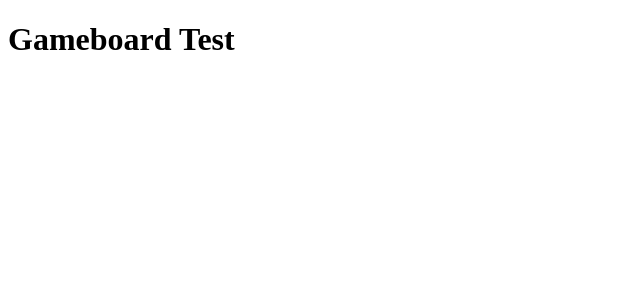
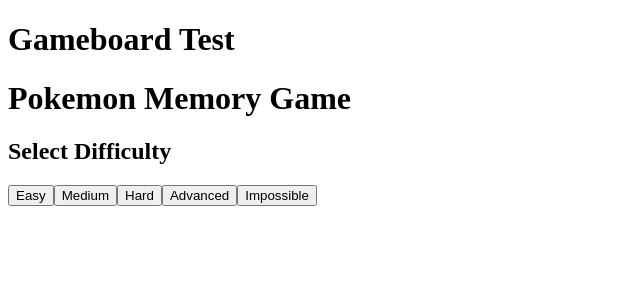
Before and after one commit to LionelP1/Memory-Game, a React (Vite) app: page / in a window 1280 px wide. Shown: the top 300 px of the page, without its empty margins (0-640 px from the left). Built offline with nearby package versions, Linux system fonts and the light colour scheme.

Commit message:
Finished implementing the start menu and main game

```diff
--- a/src/App.jsx
+++ b/src/App.jsx
@@ -12,7 +12,7 @@
     <div>
       <div>
         <h1>Gameboard Test</h1>
-        {/* <MemoryGame cardMatches={2}/> */}
+        <MainGame></MainGame>
       </div>
     </div>
   );
--- a/src/components/MainGame.jsx
+++ b/src/components/MainGame.jsx
@@ -1,4 +1,4 @@
-import React, { useState } from 'react';
+import React, { useState, useEffect } from 'react';
 import MemoryGame from './GameLogic.jsx';
 import StartMenu from './StartMenu.jsx';
 
@@ -19,7 +19,7 @@
   return (
     <div className="MainGame">
       {gameStarted ? (
-        <MemoryGame matches={matches} onQuit={handleQuit} />
+        <MemoryGame cardMatches={matches} onQuit={handleQuit} />
       ) : (
         <StartMenu onStartGame={startGame} />
       )}
```
